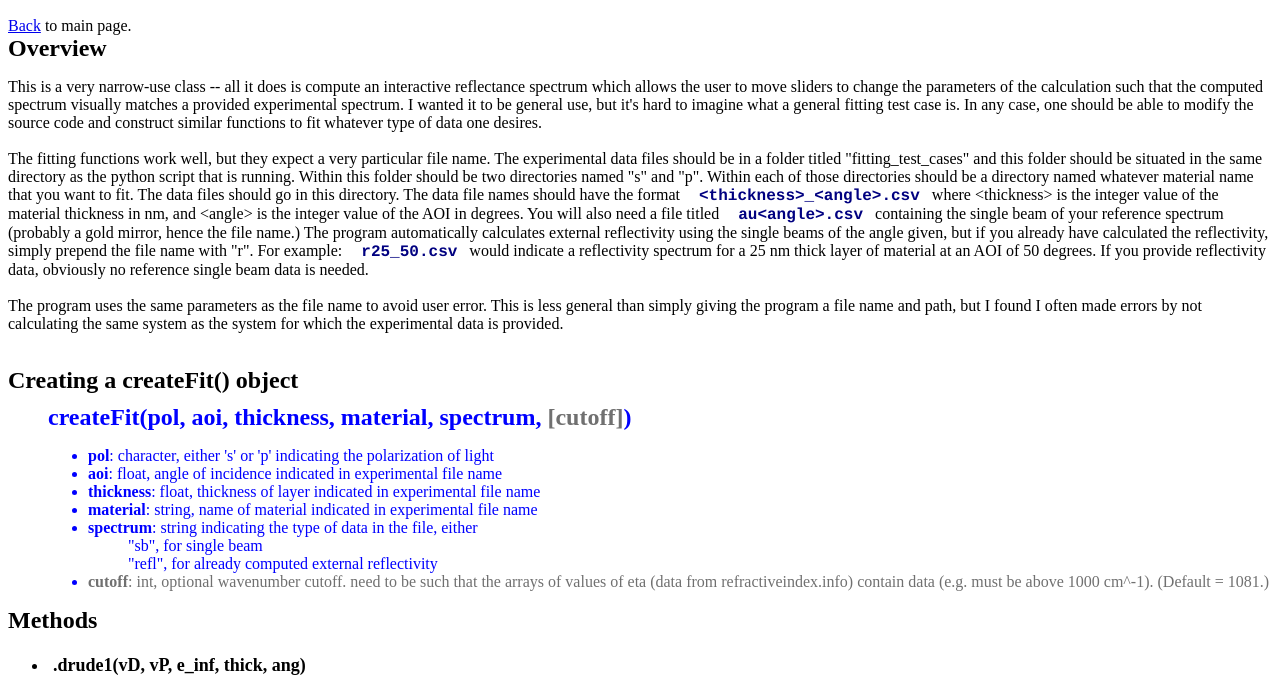
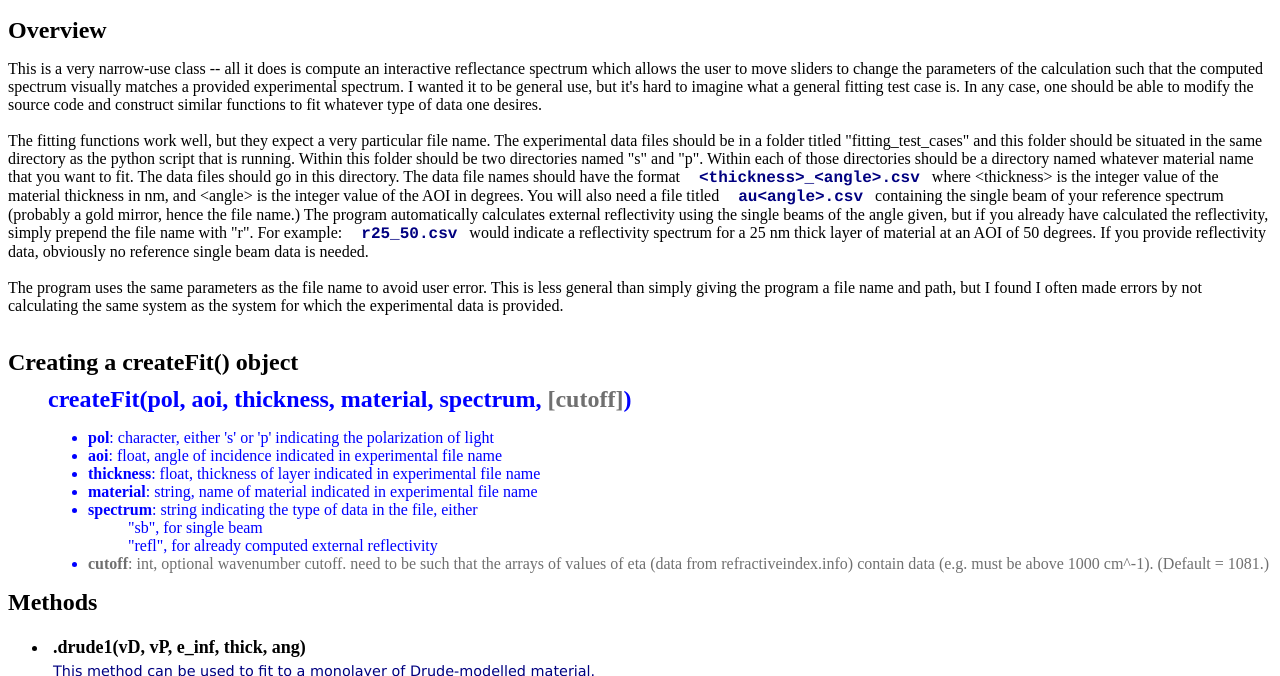
Before and after one commit to iandvaag/opticalc, a plain HTML site: page docs/createFit.html in a window 1280 px wide. Shown: the part 57-733 px from the top of the page. Drawn offline with Linux system fonts and the light colour scheme.

Commit message:
deleted broken link back to index.html

```diff
--- a/docs/createFit.html
+++ b/docs/createFit.html
@@ -7,7 +7,6 @@
 
 <body>
 <h1>The createFit() class</h1>
-<a href="README.html">Back</a> to main page.
 <h2>Overview</h2>
 <p>
 	This is a very narrow-use class -- all it does is compute an interactive reflectance spectrum which allows the user to move sliders to change the parameters of the calculation such that the computed spectrum visually matches a provided experimental spectrum. I wanted it to be general use, but it's hard to imagine what a general fitting test case is. In any case, one should be able to modify the source code and construct similar functions to fit whatever type of data one desires.<br/><br/>
```
